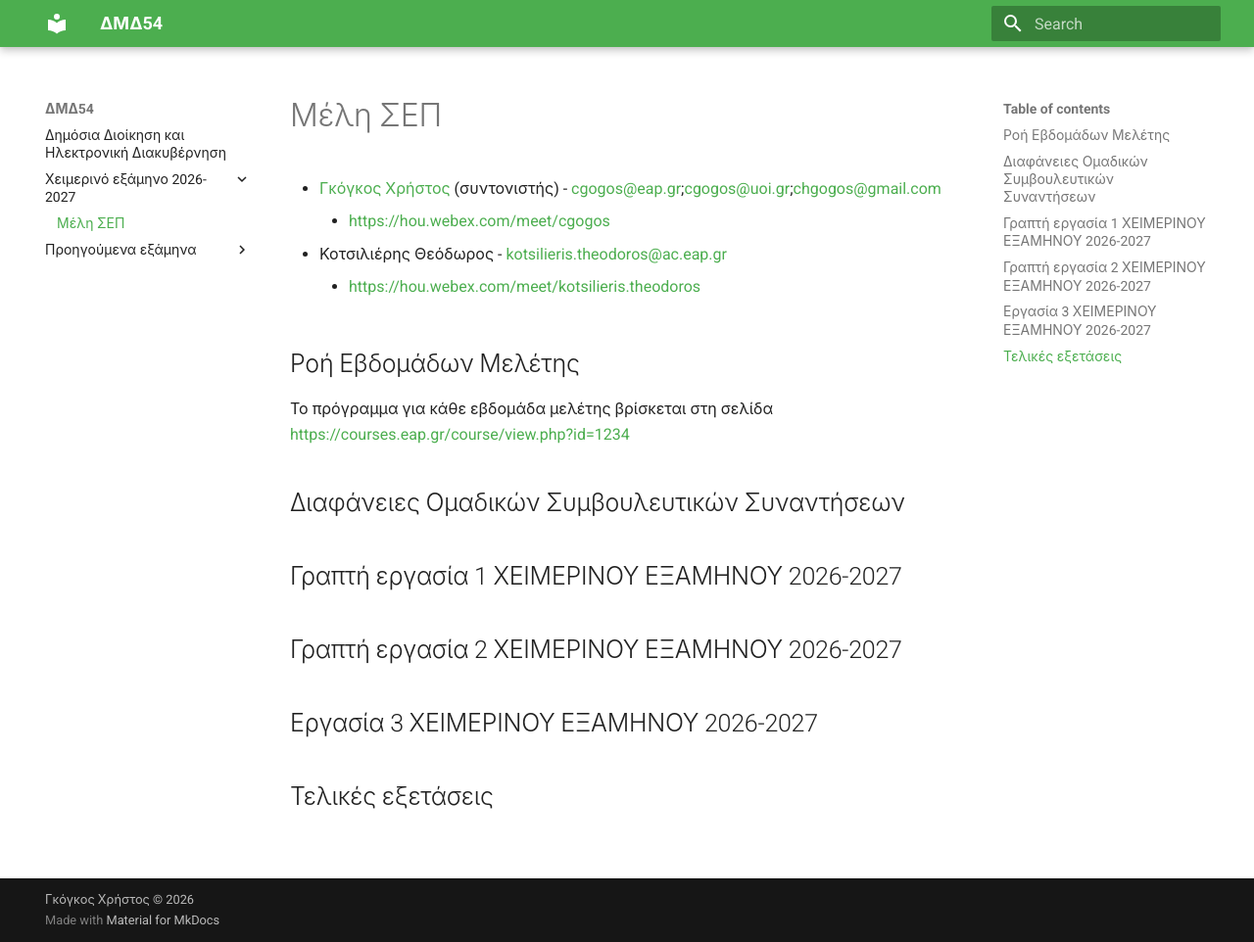
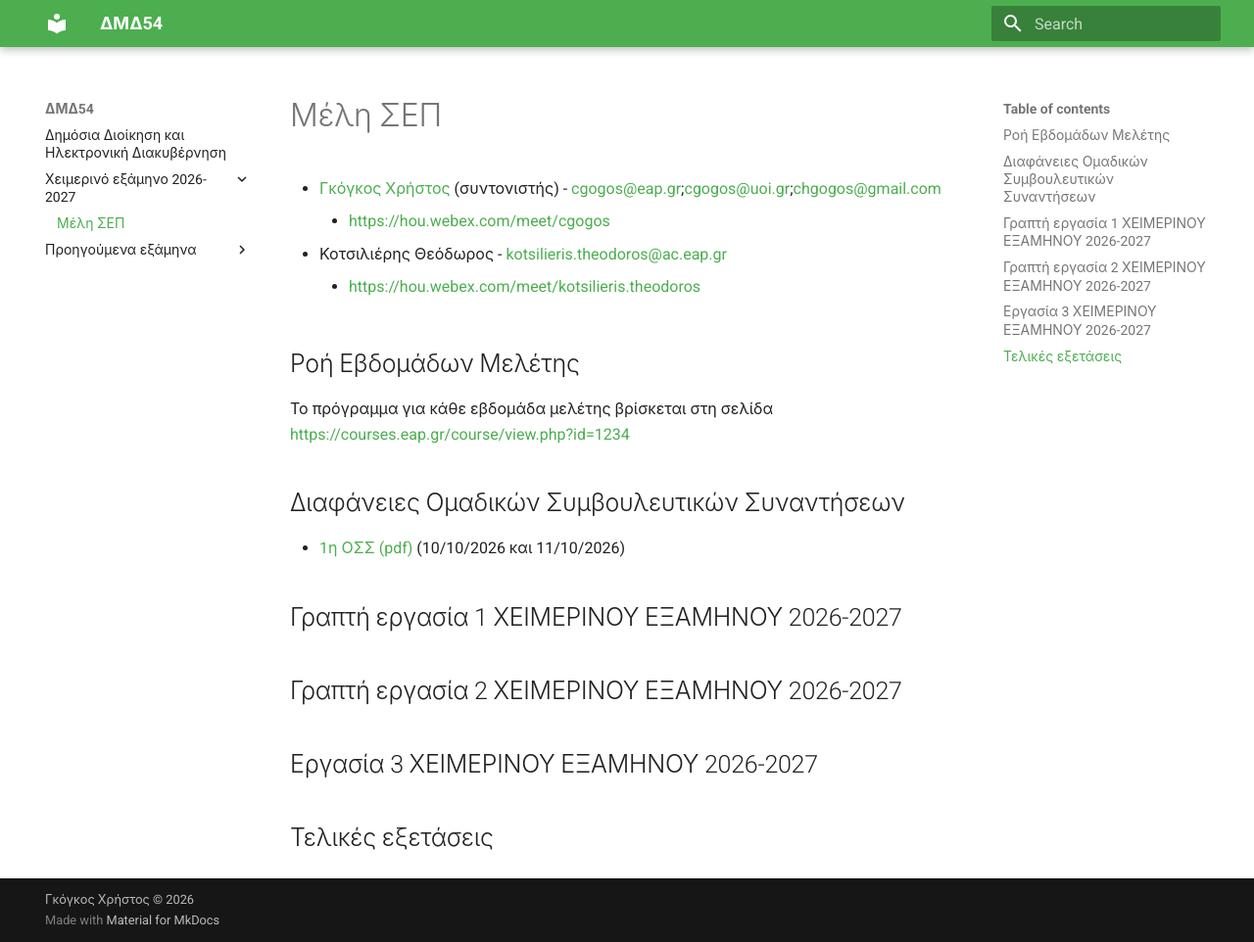
Before and after one commit to chgogos/DMD54, an MkDocs documentation site: the page built from docs/2026-2027-fall-semester.md, in a window 1280 px wide and 962 px high. Shown: the whole window at 98% size. Built offline with MkDocs 1.6.1 and Material for MkDocs 9.7.7, drawn with Linux system fonts in a browser that asks for light colours.

Commit message:
1η ΟΣΣ

```diff
--- a/docs/2026-2027-fall-semester.md
+++ b/docs/2026-2027-fall-semester.md
@@ -11,8 +11,8 @@
 
 ## Διαφάνειες Ομαδικών Συμβουλευτικών Συναντήσεων
 
-<!-- * [1η ΟΣΣ (pdf)](./resources/6/ΔΙΑΦΑΝΕΙΕΣ%201ΗΣ%20ΟΣΣ.pdf) (14/3/2026)
-* [2η ΟΣΣ (pdf)](./resources/6/ΔΙΑΦΑΝΕΙΕΣ%202ΗΣ%20ΟΣΣ.pdf) (18/4/2026)
+* [1η ΟΣΣ (pdf)](./resources/7/ΔΙΑΦΑΝΕΙΕΣ%201ΗΣ%20ΟΣΣ.pdf) (10/10/2026 και 11/10/2026)
+<!-- * [2η ΟΣΣ (pdf)](./resources/6/ΔΙΑΦΑΝΕΙΕΣ%202ΗΣ%20ΟΣΣ.pdf) (18/4/2026)
 * [3η ΟΣΣ (pdf)](./resources/6/ΔΙΑΦΑΝΕΙΕΣ%203ΗΣ%20ΟΣΣ.pdf) (9/5/2026) -->
 
 ## Γραπτή εργασία 1 ΧΕΙΜΕΡΙΝΟΥ ΕΞΑΜΗΝΟΥ 2026-2027
```
Also changed, not shown: 3 other files.
